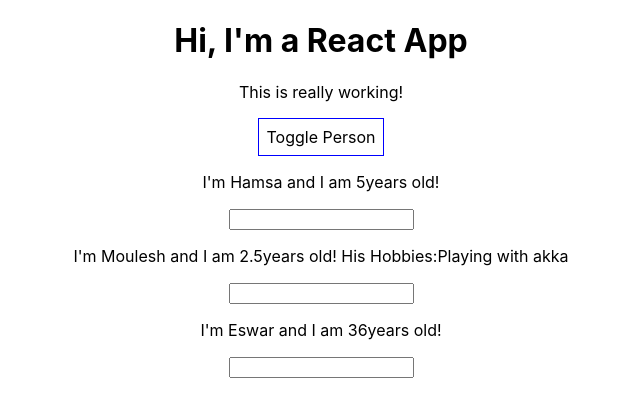
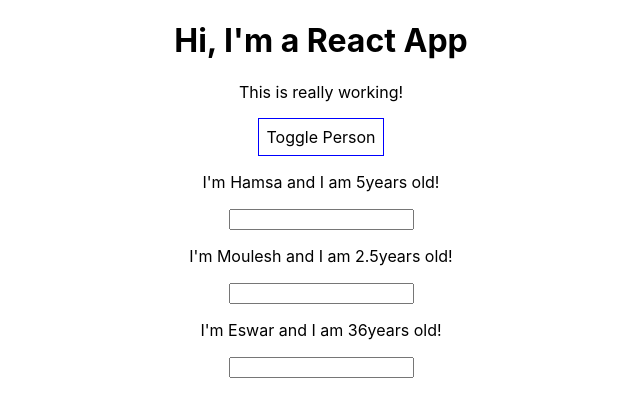
Before and after one commit to priyaesh/react-complete-guide, a React (Create React App) app: page / in a window 1280 px wide. Both pictures are taken after a click on the button "Toggle Person". Shown: the top 416 px of the page, without its empty margins (319-959 px from the left). Built offline with nearby package versions, Linux system fonts and the light colour scheme.

Commit message:
Outputting list (intro)

```diff
--- a/src/App.js
+++ b/src/App.js
@@ -59,20 +59,13 @@
       if(this.state.showPerson){
         persons=(
         <div>
-          <Person
-             name={this.state.person[0].name}
-              age={this.state.person[0].age}/>
+          {this.state.person.map(person=>{
+            return <Person
+                    name={person.name}
+                    age={person.age} />
 
-          <Person
-              name={this.state.person[1].name}
-              age={this.state.person[1].age}
-              click={this.swithNameHandler.bind(this,'Moulesh')}
-              changed={this.nameChangeHandler}>
-                    His Hobbies:Playing with akka
-            </Person>
-          <Person
-                name={this.state.person[2].name}
-                age={this.state.person[2].age}/>
+          })}
+
           </div>
 
         );
```
